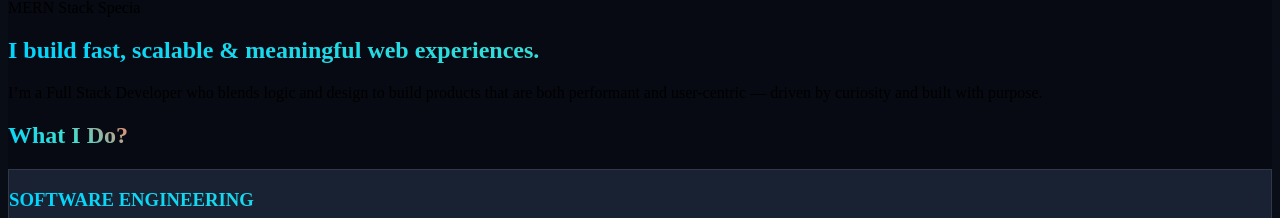
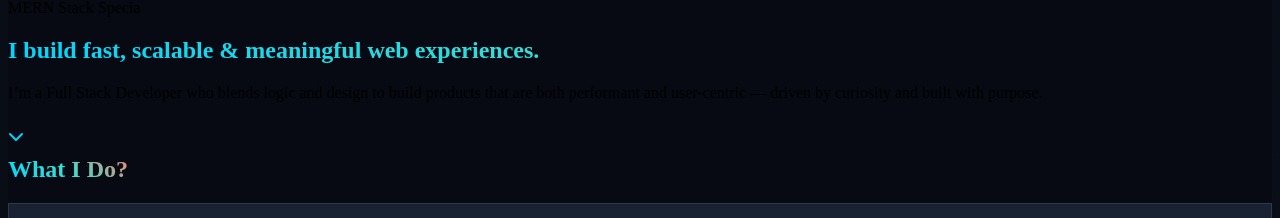
Before and after one commit to aroravittesh/portfolio, a React (Vite) app in the folder client/: page / in a window 1280 px wide. Shown: the part 2273-2491 px from the top of the page. Built offline with nearby package versions, Linux system fonts and the light colour scheme.

Commit message:
Error: Minor Correction

```diff
--- a/client/src/components/Hero.tsx
+++ b/client/src/components/Hero.tsx
@@ -381,6 +381,15 @@ export default function Hero() {
           curiosity and built with purpose.
         </motion.p>
       </div>
+
+      {/* Scroll Indicator */}
+      <motion.div
+        animate={{ y: [0, 10, 0] }}
+        transition={{ duration: 2, repeat: Infinity }}
+        className="absolute bottom-10 left-1/2 transform -translate-x-1/2"
+      >
+        <i className="fas fa-chevron-down text-cosmic-cyan text-2xl"></i>
+      </motion.div>
     </section>
   );
 }
```
